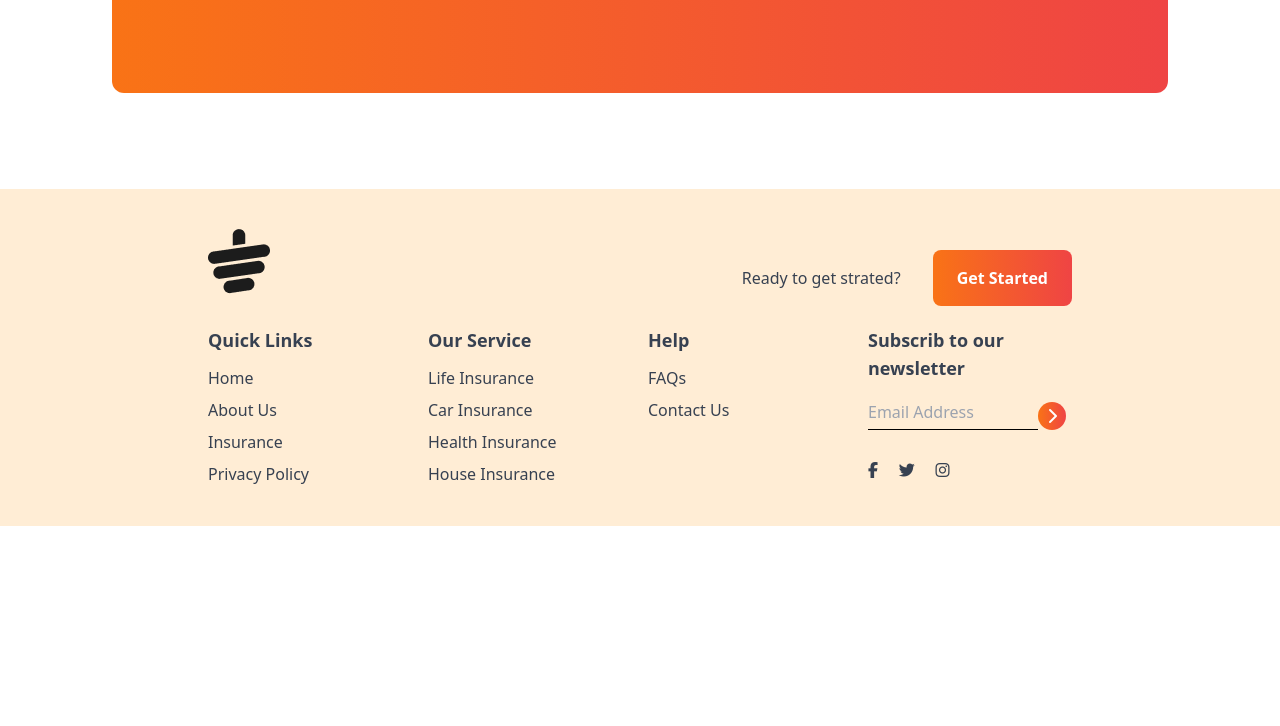
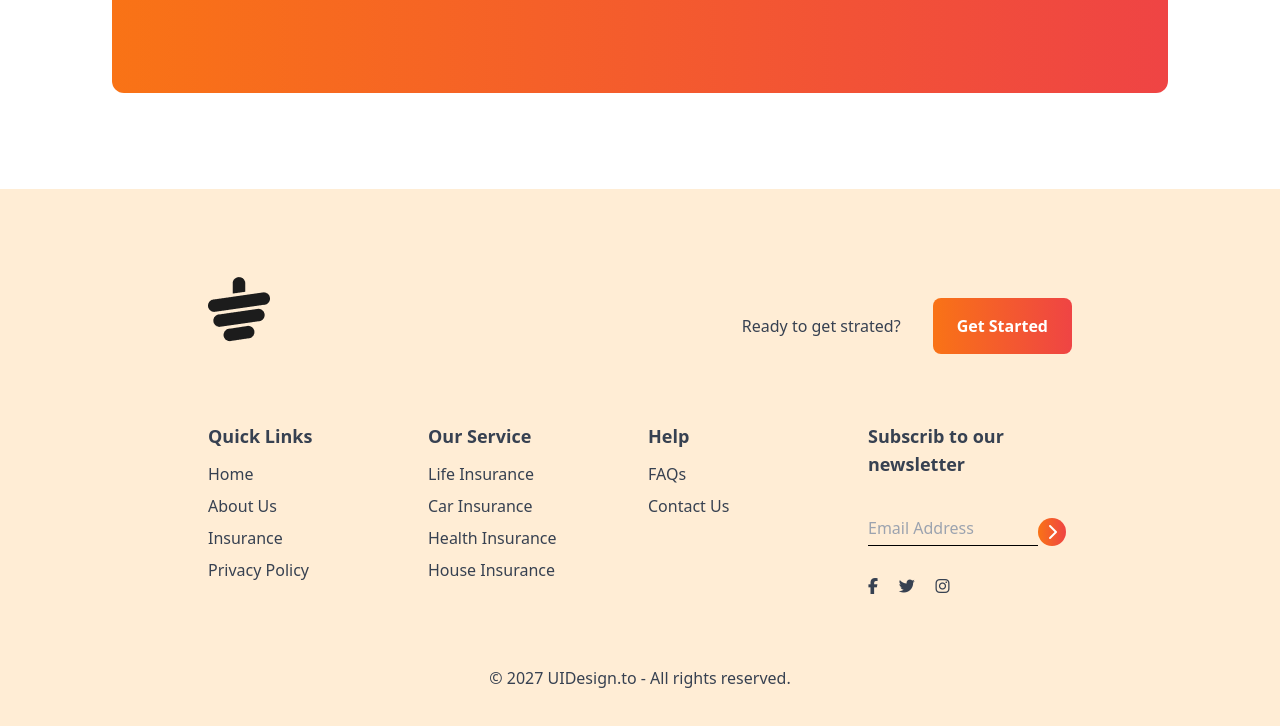
Before and after one commit to akmalhossain/tea-house, a plain HTML site: page index.html in a window 1280 px wide. Shown: the part 2307-3033 px from the top of the page. Before the commit the page ends 2833 px from the top, so only its background shows below. Drawn offline with nearby package versions, Linux system fonts and the light colour scheme.

Commit message:
footer done

```diff
--- a/index.html
+++ b/index.html
@@ -231,9 +231,9 @@
 
     </main>
     <footer class="bg-orange-100  text-gray-700 py-10 px-4 md:px-16">
-        <div class="w-9/12 mx-auto">
+        <div class="w-9/12 mx-auto mt-12">
             <!-- logo -->
-            <div class="flex justify-between">
+            <div class="flex justify-between mb-12">
 
                 <img class="mb-8" src="./images/cup.png" alt="">
                 <div class="flex items-center gap-8 ">
@@ -297,7 +297,7 @@
                 <!-- 4 -->
                  <div>
                     <h3 class="font-semibold text-lg mb-3">Subscrib to our newsletter</h3>
-                    <div class="flex flex-row space-y-2">
+                    <div class="flex flex-row space-y-2 mt-8">
                         <input type="text" placeholder="Email Address" class="bg-transparent border-b-[1px] border-black w-4 md:w-5/6">
                         <i class="fa-solid fa-chevron-right w-7 h-7 bg-gradient-to-r from-orange-500 to-red-500 rounded-full inline-flex text-white justify-center items-center"></i>
                     </div>
@@ -313,6 +313,7 @@
 
             </div>
         </div>
+        <p class="text-center mt-16 ">© 2027 UIDesign.to - All rights reserved.</p>
     </footer>
 </body>
 
```
